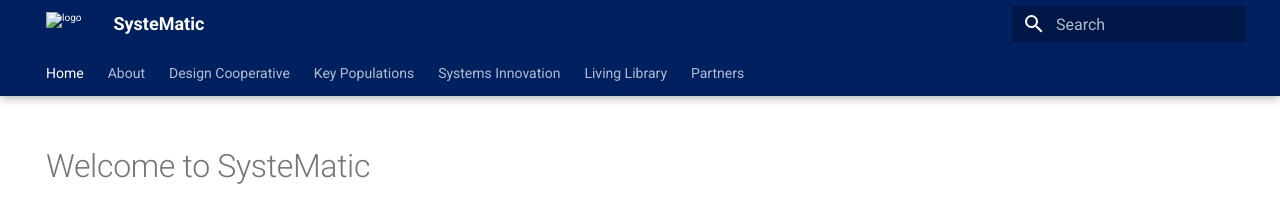
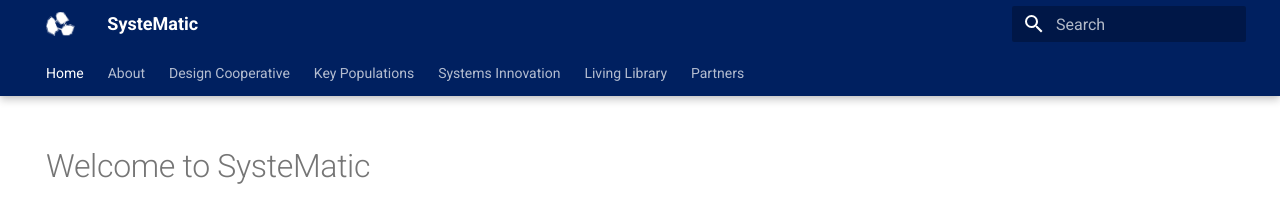
Before and after one commit to systematic-uol/systematic-uol.github.io, an MkDocs documentation site: the page built from docs/index.md, in a window 1280 px wide. Shown: the top 202 px of the page. Built offline with MkDocs 1.6.1 and Material for MkDocs 9.7.7, drawn with Linux system fonts in a browser that asks for light colours.

Commit message:
Update mkdocs.yml
Logo

```diff
--- a/mkdocs.yml
+++ b/mkdocs.yml
@@ -17,7 +17,7 @@ theme:
   name: material
   palette:
     scheme: systematic
-  logo: basic-logo.png
+  logo: assets/basic-logo.png
   features:
     - navigation.tabs
     - navigation.tabs.sticky
```
